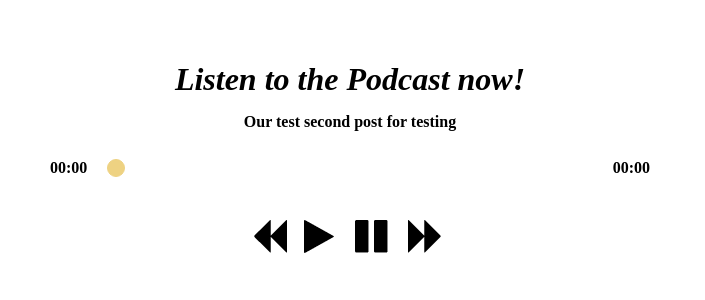
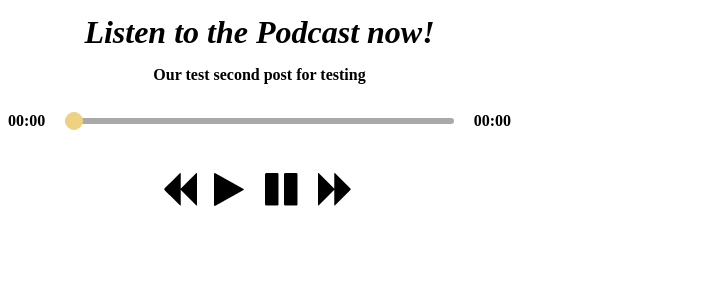
Before and after one commit to Santa0727/react-custom-audio-controller, a React (Create React App) app: page / in a window 1280 px wide. Shown: the top 300 px of the page, without its empty margins (0-705 px from the left). Built offline with nearby package versions, Linux system fonts and the light colour scheme.

Commit message:
fix: audio loading events

```diff
--- a/public/index.html
+++ b/public/index.html
@@ -6,7 +6,8 @@
   <script>
     window.posts_audios = [
       {id: 1300, title: 'Our test second post for testing', audio_url: 'http://localhost/darnyelle/wp-content/uploads/2021/11/music.mp3'},
-      {id: 453, title: 'I believe wealth and abundance is your birthright', audio_url: 'https://darnyelle.dccrhosting.net/wp-content/uploads/2021/11/song.mp3'}
+      {id: 453, title: 'I believe wealth and abundance is your birthright', audio_url: ''},
+      {id: 565, title: '333333333 abundance is your birthright', audio_url: 'https://mcdn.podbean.com/mf/web/2eph9z/MTOM_6_Stephynie_Malikb9dx1.mp3'},
     ];
   </script>
 </html>
--- a/src/App.js
+++ b/src/App.js
@@ -1,5 +1,4 @@
-import React, { useState } from "react";
-import "./App.css";
+import React, { useEffect, useState } from "react";
 import CustomAudioControllerC2 from "./custom-audio-controller-2";
 
 const audios = window.posts_audios;
@@ -7,21 +6,38 @@ const audios = window.posts_audios;
 function App() {
   const [curIdx, setCurIdx] = useState(0);
   const [curItem, setCurItem] = useState(audios[0]);
+  const [audioState, setAudioState] = useState(false);
 
   const clickPrev = () => {
-    document.getElementById("custom-multi-audio").load();
     const i = (curIdx + 1) % audios.length;
     setCurIdx(i);
     setCurItem(audios[i]);
   };
   const clickNext = () => {
-    document.getElementById("custom-multi-audio").load();
     const i = (curIdx - 1 + audios.length) % audios.length;
     setCurIdx(i);
     setCurItem(audios[i]);
   };
 
-  return <CustomAudioControllerC2 title={curItem?.title} audio_url={curItem?.audio_url} clickNext={clickNext} clickPrev={clickPrev} />;
+  useEffect(() => {
+    try {
+      const audio = document.getElementById("custom-multi-audio");
+      if (audio && audio !== undefined) {
+        if (audio.duration > 0) audio.pause();
+        audio.onloadeddata = () => {
+          setAudioState(audio.networkState === 1 || audio.networkState === 2);
+        };
+        audio.load();
+        setAudioState(false);
+      } else {
+        setAudioState(false);
+      }
+    } catch (error) {
+      setAudioState(false);
+    }
+  }, [curItem]);
+
+  return <CustomAudioControllerC2 title={curItem?.title} audio_url={curItem?.audio_url} clickNext={clickNext} clickPrev={clickPrev} audioState={audioState} />;
 }
 
 export default App;
--- a/src/custom-audio-controller-2.jsx
+++ b/src/custom-audio-controller-2.jsx
@@ -1,4 +1,4 @@
-import React from "react";
+import React, { useEffect } from "react";
 import playPng from "./play.png";
 import pausePng from "./pause.png";
 import moveLeftPng from "./move-left.png";
@@ -14,12 +14,12 @@ const formatDuration = (time) => {
   return date.toISOString().substring(14, 19);
 };
 
-const StatusBar = ({ curTime, duration, onTimeUpdate }) => {
+const StatusBar = ({ curTime, duration, onTimeUpdate, audioState }) => {
   const curPercentage = (curTime / duration) * 100;
 
   const calcClickedTime = (e) => {
     const clickPositionInPage = e.pageX;
-    const bar = document.querySelector(".bar__progress");
+    const bar = document.querySelector(".multi-bar__progress");
     const barStart = bar.getBoundingClientRect().left + window.scrollX;
     const barWidth = bar.offsetWidth;
     const clickPositionInBar = Math.max(0, Math.min(barWidth, clickPositionInPage - barStart));
@@ -28,6 +28,8 @@ const StatusBar = ({ curTime, duration, onTimeUpdate }) => {
     return timePerPixel * clickPositionInBar;
   };
   const handleTimeDrag = (e) => {
+    if (!audioState) return;
+
     onTimeUpdate(calcClickedTime(e));
 
     const updateTimeOnMove = (eMove) => {
@@ -42,31 +44,50 @@ const StatusBar = ({ curTime, duration, onTimeUpdate }) => {
   };
 
   return (
-    <div className="bar">
-      <span className="bar__time">{formatDuration(curTime)}</span>
+    <div className="multi-bar">
+      <span className="multi-bar__time">{formatDuration(curTime)}</span>
       <div
-        className="bar__progress"
+        className="multi-bar__progress"
         style={{
-          background: `linear-gradient(to right, rgb(204, 159, 82) ${curPercentage}%, black 0)`,
+          background: audioState ? `linear-gradient(to right, rgb(204, 159, 82) ${curPercentage}%, black 0)` : "darkgray",
         }}
         onMouseDown={(e) => handleTimeDrag(e)}
       >
-        <span className="bar__progress__knob" style={{ left: `${curPercentage - (16 / controllerWidth) * 90}%` }} />
+        <span className="multi-bar__progress__knob" style={{ left: `${curPercentage - (16 / controllerWidth) * 90}%` }} />
       </div>
-      <span className="bar__time">{formatDuration(duration)}</span>
+      <span className="multi-bar__time">{formatDuration(duration)}</span>
     </div>
   );
 };
 
-const CustomAudioControllerC2 = ({ title, audio_url, clickPrev, clickNext }) => {
+const CustomAudioControllerC2 = ({ title, audio_url, clickPrev, clickNext, audioState }) => {
   const { curTime, duration, setPlaying, setClickedTime } = useAudioPlayer();
 
   const playClick = () => {
-    setPlaying(true);
+    if (!audioState) {
+      window.alert("Audio is unavailable");
+    } else {
+      setPlaying(true);
+    }
   };
   const pauseClick = () => {
+    if (!audioState) {
+      window.alert("Audio is unavailable");
+    } else {
+      setPlaying(false);
+    }
+  };
+  const updateTime = (t) => {
+    if (!audioState) {
+      window.alert("Audio is unavailable");
+    } else {
+      setClickedTime(t);
+    }
+  };
+
+  useEffect(() => {
     setPlaying(false);
-  };
+  }, [audio_url, setPlaying]);
 
   return (
     <div className="custom-multi-audio-controller">
@@ -76,18 +97,18 @@ const CustomAudioControllerC2 = ({ title, audio_url, clickPrev, clickNext }) =>
       </audio>
       <h3 className="custom-audio-label">Listen to the Podcast now!</h3>
       <h3 className="custom-audio-title">{title}</h3>
-      <StatusBar curTime={curTime} duration={duration} onTimeUpdate={(t) => setClickedTime(t)} />
-      <div className="controls">
-        <div className="control-item" onClick={clickPrev.bind(this)}>
+      <StatusBar curTime={curTime} duration={duration} onTimeUpdate={(t) => updateTime(t)} audioState={audioState} />
+      <div className="multi-controls">
+        <div className="multi-control-item" onClick={clickPrev.bind(this)}>
           <img src={moveLeftPng} alt="move-left" />
         </div>
-        <div className="control-item" onClick={playClick.bind(this)}>
+        <div className="multi-control-item" onClick={playClick.bind(this)}>
           <img src={playPng} alt="play" />
         </div>
-        <div className="control-item" onClick={pauseClick.bind(this)}>
+        <div className="multi-control-item" onClick={pauseClick.bind(this)}>
           <img src={pausePng} alt="pause" />
         </div>
-        <div className="control-item" onClick={clickNext.bind(this)}>
+        <div className="multi-control-item" onClick={clickNext.bind(this)}>
           <img src={moveRightPng} alt="move-right" />
         </div>
       </div>
--- a/src/index.css
+++ b/src/index.css
@@ -1,10 +1,87 @@
-body {
+#custom-multi-audio-controller-app body {
   margin: 0;
   font-family: -apple-system, BlinkMacSystemFont, "Segoe UI", "Roboto", "Oxygen", "Ubuntu", "Cantarell", "Fira Sans", "Droid Sans", "Helvetica Neue", sans-serif;
   -webkit-font-smoothing: antialiased;
   -moz-osx-font-smoothing: grayscale;
 }
-
-code {
+#custom-multi-audio-controller-app code {
   font-family: source-code-pro, Menlo, Monaco, Consolas, "Courier New", monospace;
 }
+@keyframes App-logo-spin {
+  0% {
+    transform: rotate(0deg);
+  }
+  to {
+    transform: rotate(1turn);
+  }
+}
+#custom-multi-audio-controller-app {
+  max-width: 503px;
+}
+#custom-multi-audio-controller-app .custom-audio-controller {
+  text-align: center;
+  width: 600px;
+  padding: 50px;
+}
+#custom-multi-audio-controller-app .multi-bar {
+  -webkit-user-select: none;
+  -ms-user-select: none;
+  user-select: none;
+  width: 100%;
+  display: flex;
+  align-items: center;
+  position: relative;
+}
+#custom-multi-audio-controller-app .multi-bar .multi-bar__time {
+  font-size: 16px;
+  font-family: "Acherus Grotesque";
+  color: #000;
+  font-weight: 700;
+  line-height: 3.4;
+}
+#custom-multi-audio-controller-app .multi-bar .multi-bar__progress {
+  flex: 1 1;
+  border-radius: 5px;
+  margin: 0 20px;
+  height: 6px;
+  display: flex;
+  align-items: center;
+  cursor: pointer;
+}
+#custom-multi-audio-controller-app .multi-bar .multi-bar__progress .multi-bar__progress__knob {
+  position: relative;
+  height: 16px;
+  width: 16px;
+  border: 1.5px solid #eed282;
+  border-radius: 50%;
+  background-color: #eed282;
+}
+#custom-multi-audio-controller-app .multi-controls {
+  display: flex;
+  align-items: center;
+  justify-content: center;
+  margin: 10px;
+  padding: 10px 30px;
+}
+#custom-multi-audio-controller-app .multi-control-item {
+  padding: 1px;
+  margin: 4px;
+  cursor: pointer;
+}
+#custom-multi-audio-controller-app .custom-audio-label {
+  font-size: 32px;
+  font-family: "Acherus Grotesque";
+  color: #000;
+  font-style: italic;
+  line-height: 1.5;
+  text-align: center;
+  margin: 5px 0;
+}
+#custom-multi-audio-controller-app .custom-audio-title {
+  font-size: 16px;
+  font-family: "Acherus Grotesque";
+  color: #000;
+  margin: 10px 0;
+  text-align: center;
+  font-weight: 700;
+}
```
